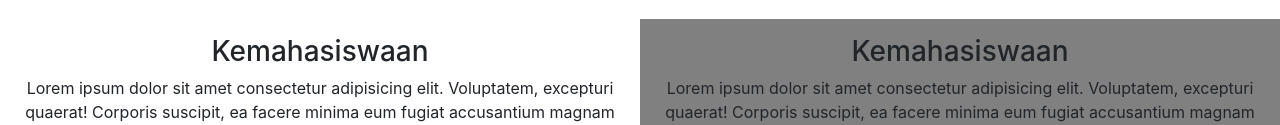
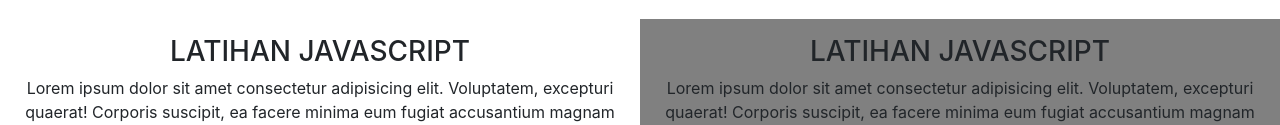
Before and after one commit to futriansyahL/upi-kelautan, a plain HTML site: page index.html in a window 1280 px wide. Shown: the part 1673-1798 px from the top of the page. Drawn offline with nearby package versions, Linux system fonts and the light colour scheme.

Commit message:
Update index.html

```diff
--- a/index.html
+++ b/index.html
@@ -237,7 +237,7 @@
 
 				<div  id="text-1" class="col-lg-6" style="background-color: white">
                     <div class="text-center" >
-					<h3>Kemahasiswaan</h3>
+					<h3>LATIHAN JAVASCRIPT</h3>
 					<p>
 						Lorem ipsum dolor sit amet consectetur adipisicing elit. Voluptatem,
 						excepturi quaerat! Corporis suscipit, ea facere minima eum fugiat
@@ -249,7 +249,7 @@
                 </div>
 				<div id="text-2" class="col-lg-6" style="background-color: grey;">
                 <div class="text-center">
-					<h3>Kemahasiswaan</h3>
+					<h3>LATIHAN JAVASCRIPT</h3>
 					<p>
 						Lorem ipsum dolor sit amet consectetur adipisicing elit. Voluptatem,
 						excepturi quaerat! Corporis suscipit, ea facere minima eum fugiat
```
